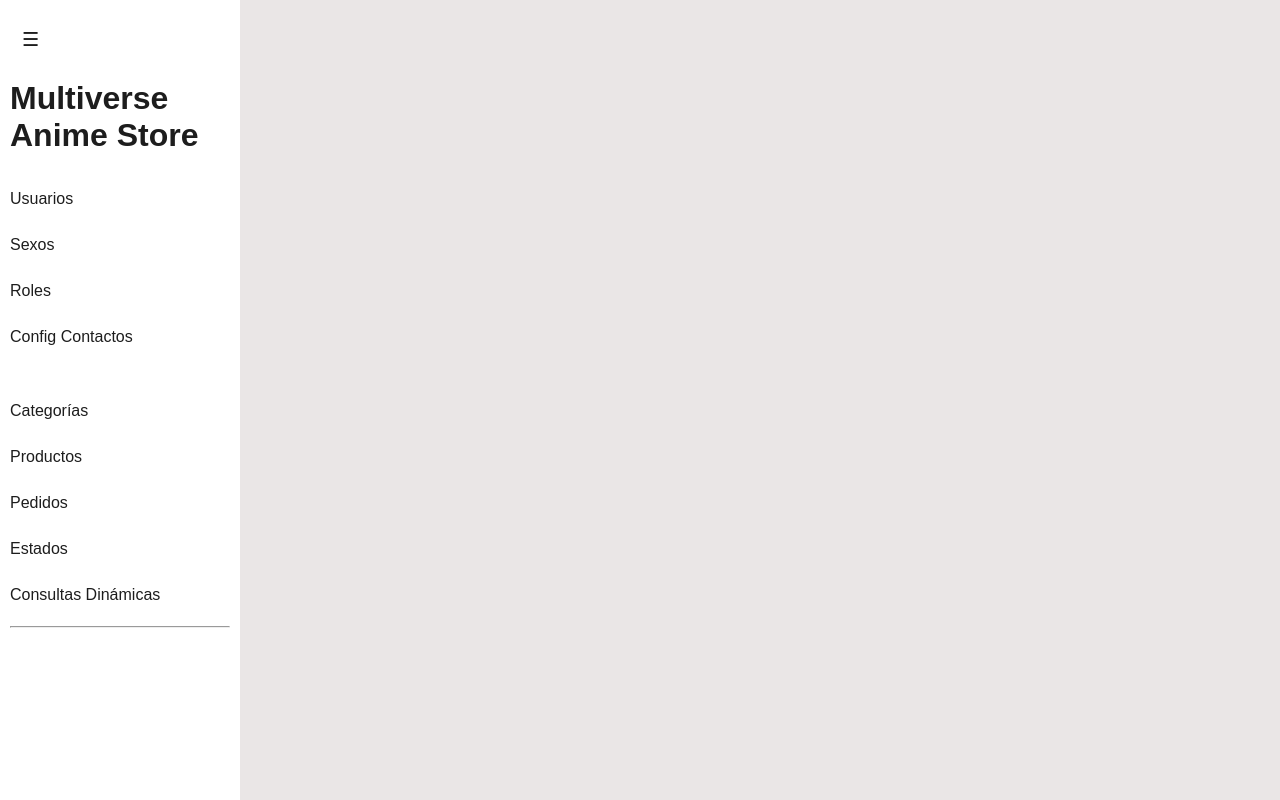
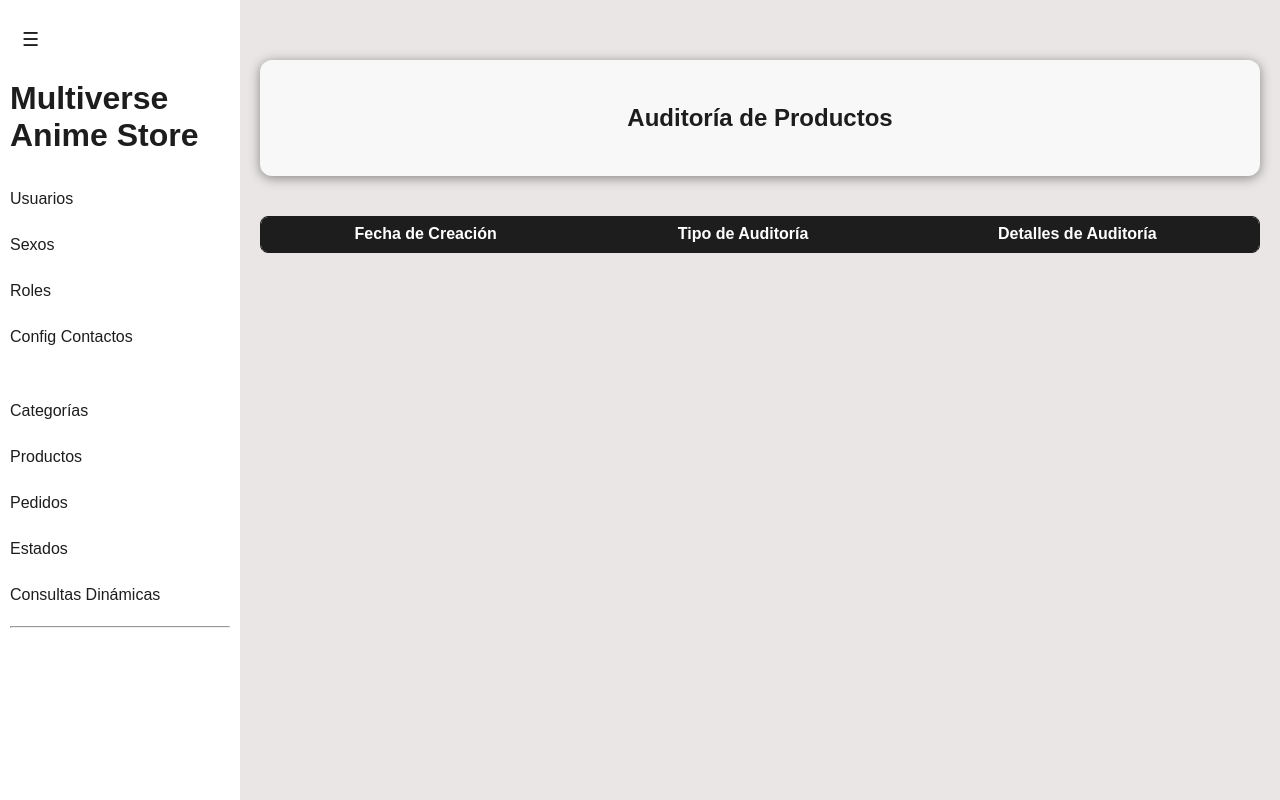
Before and after one commit to SebastianGutierrezMontoya/Sebas, an Angular app: page /productos/auditoria in a window 1280 px wide. Before the commit this address led to /. Built offline with nearby package versions, Linux system fonts and the light colour scheme.

Commit message:
agregado ventana auditoria_productos

```diff
--- a/src/app/app.routes.ts
+++ b/src/app/app.routes.ts
@@ -13,6 +13,7 @@ import { Categorias } from './components/categorias/categorias';
 import { CategoriasForm } from './components/categorias/categorias_form';
 import { Productos } from './components/productos/productos';
 import { ProductosForm } from './components/productos/productos_form';
+import { AuditoriaProductos } from './components/productos/auditoria_productos';
 import { Pedidos } from './components/pedidos/pedidos';
 import { PedidosForm } from './components/pedidos/pedidos_form';
 import { Estados } from './components/estados/estados';
@@ -41,6 +42,7 @@ export const routes: Routes = [
 
     { path : 'productos', component: Productos },
     { path : 'productos/form', component: ProductosForm },
+    { path : 'productos/auditoria', component: AuditoriaProductos },
 
     { path : 'pedidos', component: Pedidos },
     { path : 'pedidos/form', component: PedidosForm },
--- /dev/null
+++ b/src/app/components/productos/auditoria_productos.html
@@ -0,0 +1,34 @@
+
+
+<div class="container" style="width: auto !important;">
+    <h2>Auditoría de Productos</h2>
+</div>
+    <table class="table-auditoria">
+        <thead>
+            <tr>
+                <th>Fecha de Creación</th>
+                <th>Tipo de Auditoría</th>
+                <th>Detalles de Auditoría</th>
+            </tr>
+        </thead>
+        <tbody>
+
+        </tbody>
+
+
+
+
+
+    <!-- <footer>
+        <hr>
+        <p>&copy; 2024 Multiverse Anime Store</p>
+    </footer> -->
+
+
+
+
+
+
+
+
+</table>
--- a/src/app/components/productos/productos.html
+++ b/src/app/components/productos/productos.html
@@ -2,7 +2,7 @@
 <h2>Productos</h2>
 <div class="form-linear">
 <a href="/productos/form/" class="btn-link">Crear nuevo producto</a>
-<a href="/productos_auditoria/" class="btn-link"> Auditoria</a>
+<a href="/productos/auditoria/" class="btn-link"> Auditoria</a>
 </div>
 <ul>
 
```
Also changed, not shown: src/app/components/productos/auditoria_productos.ts (added, +12 -0 lines).
